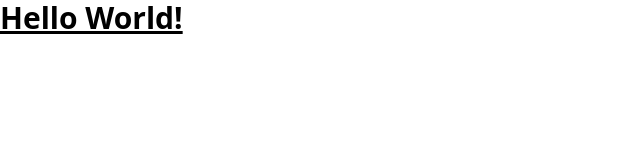
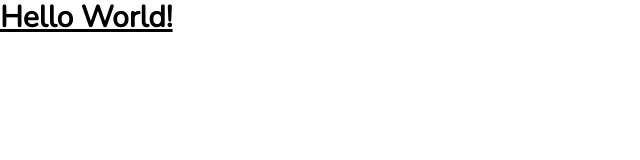
Before and after one commit to MoY8462/agora-frontend-work, a Vue app: page / in a window 1280 px wide. Shown: the top 160 px of the page, without its empty margins (0-640 px from the left). Built offline with nearby package versions, Linux system fonts and the light colour scheme.

Commit message:
style: :art: add font nunito

```diff
--- a/src/App.vue
+++ b/src/App.vue
@@ -2,7 +2,7 @@
 </script>
 
 <template>
-  <h1 className="text-3xl font-bold underline">Hello World!</h1>
+  <h1 className="text-3xl font-bold underline nunito">Hello World!</h1>
 </template>
 
 <style>
--- a/src/style.css
+++ b/src/style.css
@@ -1,3 +1,11 @@
+@import url('https://fonts.googleapis.com/css2?family=Nunito:wght@200&display=swap');
+
 @tailwind base;
 @tailwind components;
 @tailwind utilities;
+
+@layer base {
+    html {
+        font-family: 'Nunito', sans-serif;
+    }
+}
--- a/tailwind.config.js
+++ b/tailwind.config.js
@@ -5,6 +5,9 @@ export default {
     "./src/**/*.{vue,js,ts,jsx,tsx}",
   ],
   theme: {
+    fontFamily: {
+      'nunito': ['"Nunito"', 'sans-serif'],
+    },
     extend: {},
   },
   plugins: [],
```
